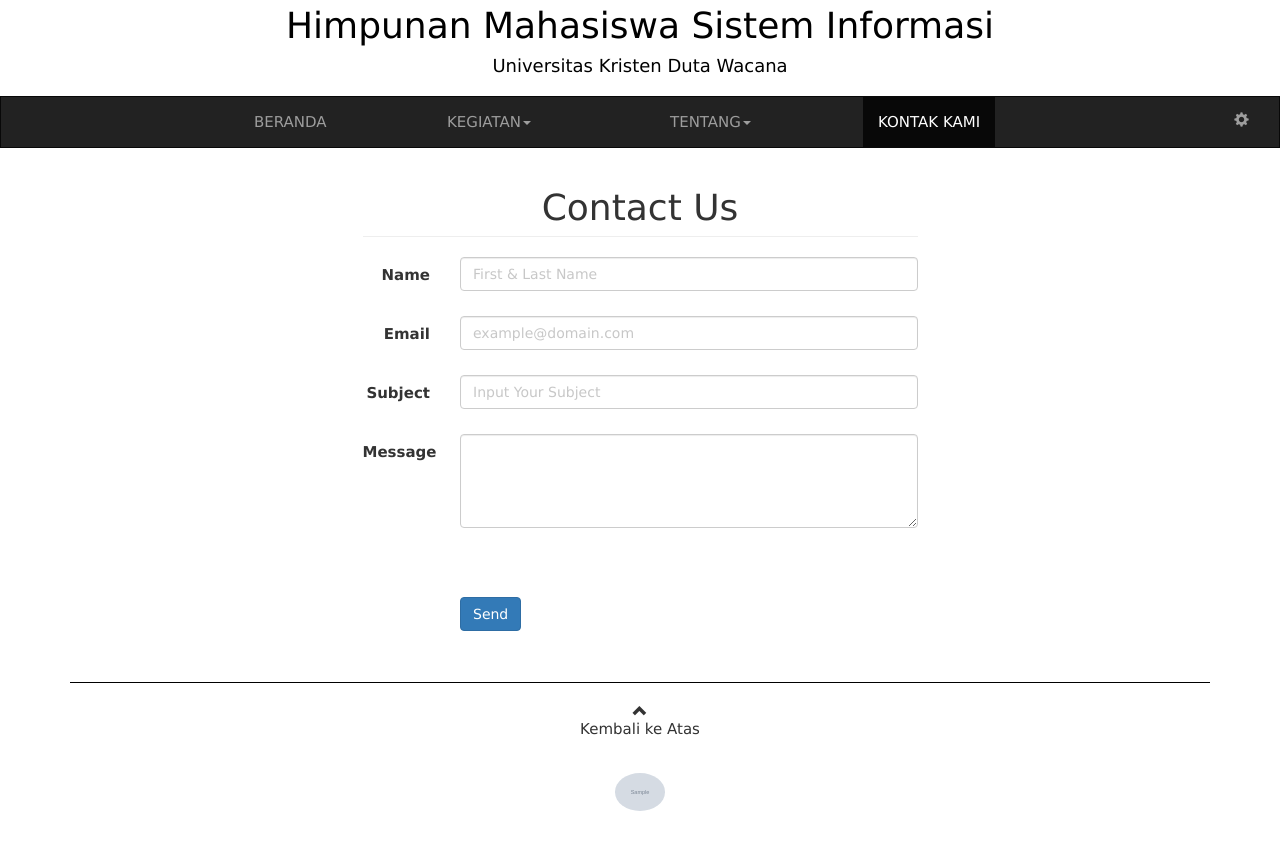
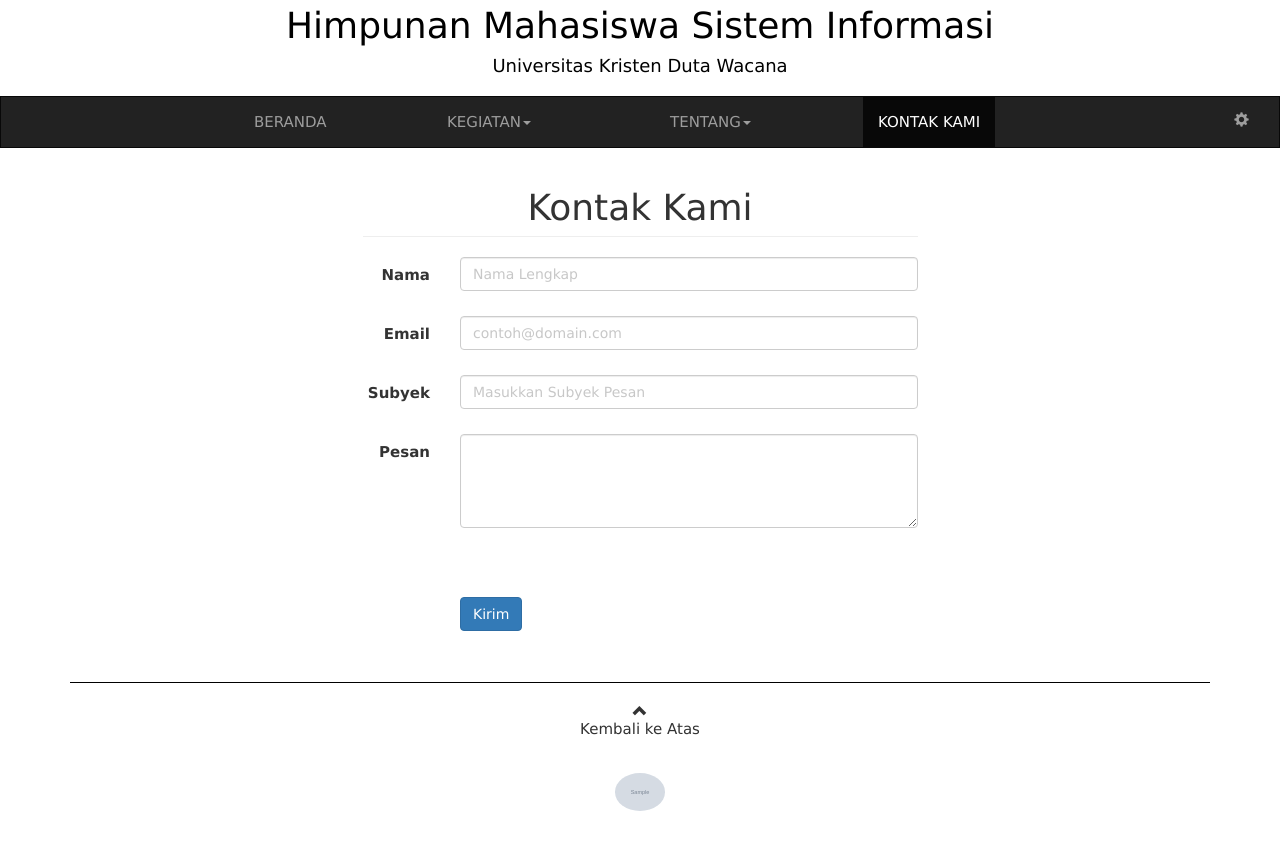
Before and after one commit to derrysan7/Project-HMSI, a PHP site: page /kontak in a window 1280 px wide. Shown: the part 164-1020 px from the top of the page. Run offline with PHP 8.4, Linux system fonts and the light colour scheme; the visitor is signed in with stand-in values (Sample User, id 1); tables that the repository leaves empty or names only in its code hold one stand-in row (values such as "Sample post"); grey boxes marked "Sample" are stand-in pictures; data that the repository does not hold is empty; some libraries are stand-ins or nearby versions.

Commit message:
dbconfig fix, kontak (bhs indo)

```diff
--- a/dbconfig.php
+++ b/dbconfig.php
@@ -1,10 +1,11 @@
 <?php
 class Database
 {
-    private $host = "vhost.ti.ukdw.ac.id";
+    private $host = "localhost";
     private $db_name = "hmsi";
     private $username = "hmsi";
     private $password = "JVhOHrdKkKdV9r98";
+    private $db_port = "2222";
     public $conn;
 
     public function dbConnection()
@@ -13,7 +14,7 @@
 	    $this->conn = null;
         try
 		{
-            $this->conn = new PDO("mysql:host=" . $this->host . ";dbname=" . $this->db_name, $this->username, $this->password);
+            $this->conn = new PDO("mysql:host=" . $this->host . ";port=" . $this->db_port . ";dbname=" . $this->db_name, $this->username, $this->password);
 			$this->conn->setAttribute(PDO::ATTR_ERRMODE, PDO::ERRMODE_EXCEPTION);
         }
 		catch(PDOException $exception)
--- a/dbconfigcrud.php
+++ b/dbconfigcrud.php
@@ -1,14 +1,15 @@
 <?php
 
-$DB_host = "vhost.ti.ukdw.ac.id";
+$DB_host = "localhost";
 $DB_user = "hmsi";
 $DB_pass = "JVhOHrdKkKdV9r98";
 $DB_name = "hmsi";
+$DB_port = "2222";
 
 
 try
 {
- $DB_con = new PDO("mysql:host={$DB_host};dbname={$DB_name}",$DB_user,$DB_pass);
+ $DB_con = new PDO("mysql:host={$DB_host};port={$DB_port};dbname={$DB_name}",$DB_user,$DB_pass);
  $DB_con->setAttribute(PDO::ATTR_ERRMODE, PDO::ERRMODE_EXCEPTION);
 }
 catch(PDOException $e)
--- a/kontak.php
+++ b/kontak.php
@@ -71,31 +71,31 @@
 	<div class="container">
 		<div class="row">
 			<div class="col-md-6 col-md-offset-3">
-				<h1 class="page-header text-center">Contact Us</h1>
+				<h1 class="page-header text-center">Kontak Kami</h1>
 				<form class="form-horizontal" role="form" method="post" action="kontak">
 					<div class="form-group">
-						<label for="name" class="col-sm-2 control-label">Name</label>
+						<label for="name" class="col-sm-2 control-label">Nama</label>
 						<div class="col-sm-10">
-							<input type="text" class="form-control" id="name" name="name" placeholder="First & Last Name" value="<?php echo htmlspecialchars($_POST['name']); ?>">
+							<input type="text" class="form-control" id="name" name="name" placeholder="Nama Lengkap" value="<?php echo htmlspecialchars($_POST['name']); ?>">
 							<?php echo "<p class='text-danger'>$errName</p>";?>
 						</div>
 					</div>
 					<div class="form-group">
 						<label for="email" class="col-sm-2 control-label">Email</label>
 						<div class="col-sm-10">
-							<input type="email" class="form-control" id="email" name="email" placeholder="example@domain.com" value="<?php echo htmlspecialchars($_POST['email']); ?>">
+							<input type="email" class="form-control" id="email" name="email" placeholder="contoh@domain.com" value="<?php echo htmlspecialchars($_POST['email']); ?>">
 							<?php echo "<p class='text-danger'>$errEmail</p>";?>
 						</div>
 					</div>
 					<div class="form-group">
-						<label for="subject" class="col-sm-2 control-label">Subject</label>
+						<label for="subject" class="col-sm-2 control-label">Subyek</label>
 						<div class="col-sm-10">
-							<input type="subject" class="form-control" id="subject" name="subject" placeholder="Input Your Subject" value="<?php echo htmlspecialchars($_POST['subject']); ?>">
+							<input type="subject" class="form-control" id="subject" name="subject" placeholder="Masukkan Subyek Pesan" value="<?php echo htmlspecialchars($_POST['subject']); ?>">
 							<?php echo "<p class='text-danger'>$errSubject</p>";?>
 						</div>
 					</div>
 					<div class="form-group">
-						<label for="message" class="col-sm-2 control-label">Message</label>
+						<label for="message" class="col-sm-2 control-label">Pesan</label>
 						<div class="col-sm-10">
 							<textarea class="form-control" rows="4" name="message"><?php echo htmlspecialchars($_POST['message']);?></textarea>
 							<?php echo "<p class='text-danger'>$errMessage</p>";?>
@@ -116,7 +116,7 @@
 
           <div class="form-group">
           	<div class="col-sm-10 col-sm-offset-2">
-          		<input id="submit" name="submit" type="submit" value="Send" class="btn btn-primary" style="margin-top:19px;">
+          		<input id="submit" name="submit" type="submit" value="Kirim" class="btn btn-primary" style="margin-top:19px;">
           	</div>
           </div>
           <div class="form-group">
```
